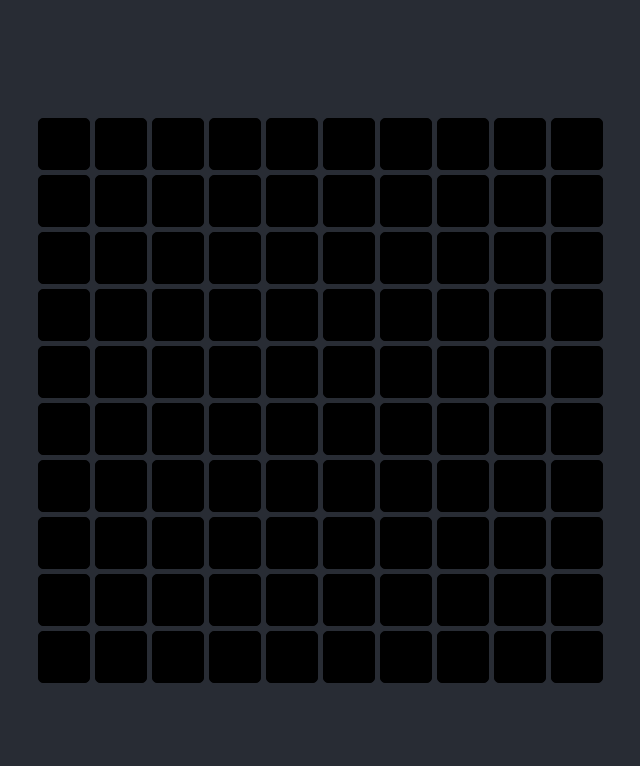
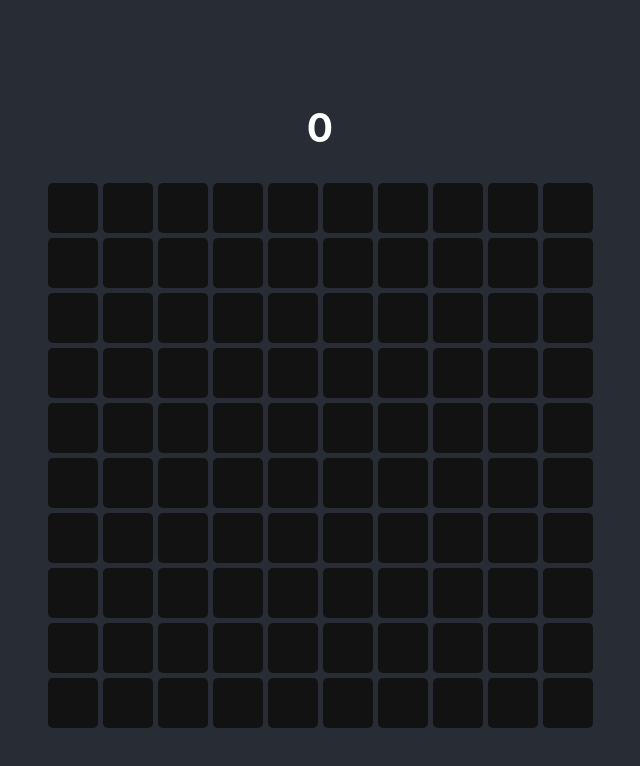
Before and after one commit to alexmadeira23/find-the-square, a React (Create React App) app: page / in a window 1280 px wide. Shown: the top 766 px of the page, without its empty margins (320-960 px from the left). Built offline with nearby package versions, Linux system fonts and the light colour scheme.

Commit message:
original concept working

```diff
--- a/src/App.css
+++ b/src/App.css
@@ -1,19 +1,5 @@
 .App {
   text-align: center;
-}
-
-.App-logo {
-  height: 40vmin;
-  pointer-events: none;
-}
-
-@media (prefers-reduced-motion: no-preference) {
-  .App-logo {
-    animation: App-logo-spin infinite 20s linear;
-  }
-}
-
-.App-header {
   background-color: #282c34;
   min-height: 100vh;
   display: flex;
@@ -24,15 +10,6 @@
   color: white;
 }
 
-@keyframes App-logo-spin {
-  from {
-    transform: rotate(0deg);
-  }
-  to {
-    transform: rotate(360deg);
-  }
-}
-
 #squares {
   display: grid;
   grid-template-columns: repeat(10, 1fr);
@@ -41,23 +18,37 @@
 }
 
 .square {
-  border: 1px solid black;
   border-radius: 5px;
   height: 50px;
   width: 50px;
 }
 
 .unselected {
-  background-color: black;
+  background-color: #121213;
   transition: 0.5s;
 }
 
-.selected {
-  background-color: aliceblue;
+.unselected-over {
+  background-color: #121213;
+  transition: 0.5s;
+}
+
+.far {
+  background-color: #3a3a3c;
+  transition: 0.5s;
+}
+
+.close {
+  background-color: #b59f3b;
+  transition: 0.5s;
+}
+
+.correct {
+  background-color: #538d4e;
   transition: 0.5s;
 }
 
 .unselected:hover {
-  background-color: darkgrey;
+  background-color: dimgrey;
   transition: 0.5s;
 }
--- a/src/App.tsx
+++ b/src/App.tsx
@@ -1,30 +1,32 @@
 import React, { useState } from 'react';
-import logo from './logo.svg';
 import './App.css';
-import { Squares } from './Squares';
-import { randomNumberExclusive } from './utils';
-
-const SQUARES = 100
+import { SIDE_SIZE, Square, Squares } from './Squares';
+import { deepEqual, randomNumber } from './utils';
 
 function App() {
 
-	const [selectedSquares, setSelectedSquares] = useState(new Array<number>())
+	const [selectedSquares, setSelectedSquares] = useState(new Array<Square>())
 
-	const randomSquare = useState(randomNumberExclusive(0, SQUARES))
+	const [correctSquare] = useState({
+		row: randomNumber(1, SIDE_SIZE),
+		column: randomNumber(1, SIDE_SIZE)
+	})
 
-	console.log(randomSquare)
+	const [over, setOver] = useState(false)
 
 	return (
 		<div className="App">
-			<header className="App-header">
-				<Squares
-					nSquares={SQUARES}
-					selectedSquares={selectedSquares}
-					selectSquare={(square: number) => {
-						setSelectedSquares((old) => old.concat([square]))
-					}}
-				/>
-			</header>
+			<h2>{selectedSquares.length}</h2>
+			<Squares
+				selectedSquares={selectedSquares}
+				selectSquare={(square: Square) => {
+					if (deepEqual(square, correctSquare))
+						setOver(true)
+					setSelectedSquares((old) => old.concat([square]))
+				}}
+				correctSquare={correctSquare}
+				over={over}
+			/>
 		</div>
 	);
 }
--- a/src/Squares.tsx
+++ b/src/Squares.tsx
@@ -1,18 +1,48 @@
+import { deepEqual, contains } from "./utils"
+
+export const SIDE_SIZE = 10
+
+export type Square = {
+    row: number,
+    column: number
+}
+
 type squaresProps = {
-    nSquares: number,
-    selectedSquares: Array<number>,
-    selectSquare: (square: number) => void,
+    selectedSquares: Array<Square>,
+    selectSquare: (square: Square) => void,
+    correctSquare: Square,
+    over: boolean
 }
 
 export function Squares(props: squaresProps) {
     const squares = []
-	for (let i = 0; i < props.nSquares; i++)
+    for (let row = 1; row <= SIDE_SIZE; row++) {
+        for (let column = 1; column <= SIDE_SIZE; column++) {
+            const square: Square = { row, column }
             squares.push(
                 <div
-                key={i}
-                onClick={() => props.selectSquare(i)}
-                className={`square ${props.selectedSquares.includes(i) ? "selected" : "unselected"}`}>
+                    key={`${row}x${column}`}
+                    onClick={() => {
+                        if (!props.over && !contains(props.selectedSquares, square))
+                            props.selectSquare(square)
+                    }}
+                    className={`square ${contains(props.selectedSquares, square) ?
+                        getSquareType(props.correctSquare, square) : props.over ? "unselected-over" : "unselected"}`}>
                 </div>
             )
+        }
+    }
     return <div id="squares">{squares}</div>
 }
+
+function getSquareType(correctSquare: Square, square: Square): string {
+    if (deepEqual(square, correctSquare))
+        return "correct"
+    if (getDistance(square.column, correctSquare.column) <= 3 && getDistance(square.row, correctSquare.row) <= 3)
+        return "close"
+    return "far"
+}
+
+function getDistance(a: number, b: number): number {
+    return Math.abs(a - b)
+}
--- a/src/utils.ts
+++ b/src/utils.ts
@@ -1,5 +1,33 @@
-export function randomNumberExclusive(min: number, max: number): number {
+export function randomNumber(min: number, max: number): number {
     min = Math.ceil(min);
-    max = Math.floor(max - 1);
+    max = Math.floor(max);
     return Math.floor(Math.random() * (max - min + 1)) + min;
 }
+
+export function deepEqual(object1: any, object2: any) {
+	const keys1 = Object.keys(object1);
+	const keys2 = Object.keys(object2);
+	if (keys1.length !== keys2.length) {
+		return false;
+	}
+	for (const key of keys1) {
+		const val1 = object1[key];
+		const val2 = object2[key];
+		const areObjects = isObject(val1) && isObject(val2);
+		if (
+			(areObjects && !deepEqual(val1, val2)) ||
+			(!areObjects && val1 !== val2)
+		) {
+			return false;
+		}
+	}
+	return true;
+}
+
+function isObject(object: any) {
+	return object != null && typeof object === 'object';
+}
+
+export function contains<T>(list: Array<T>, element: T) {
+    return list.some((elem: T) => deepEqual(elem, element))
+}
```
Lines whose indentation alone changed are shown as unchanged.
